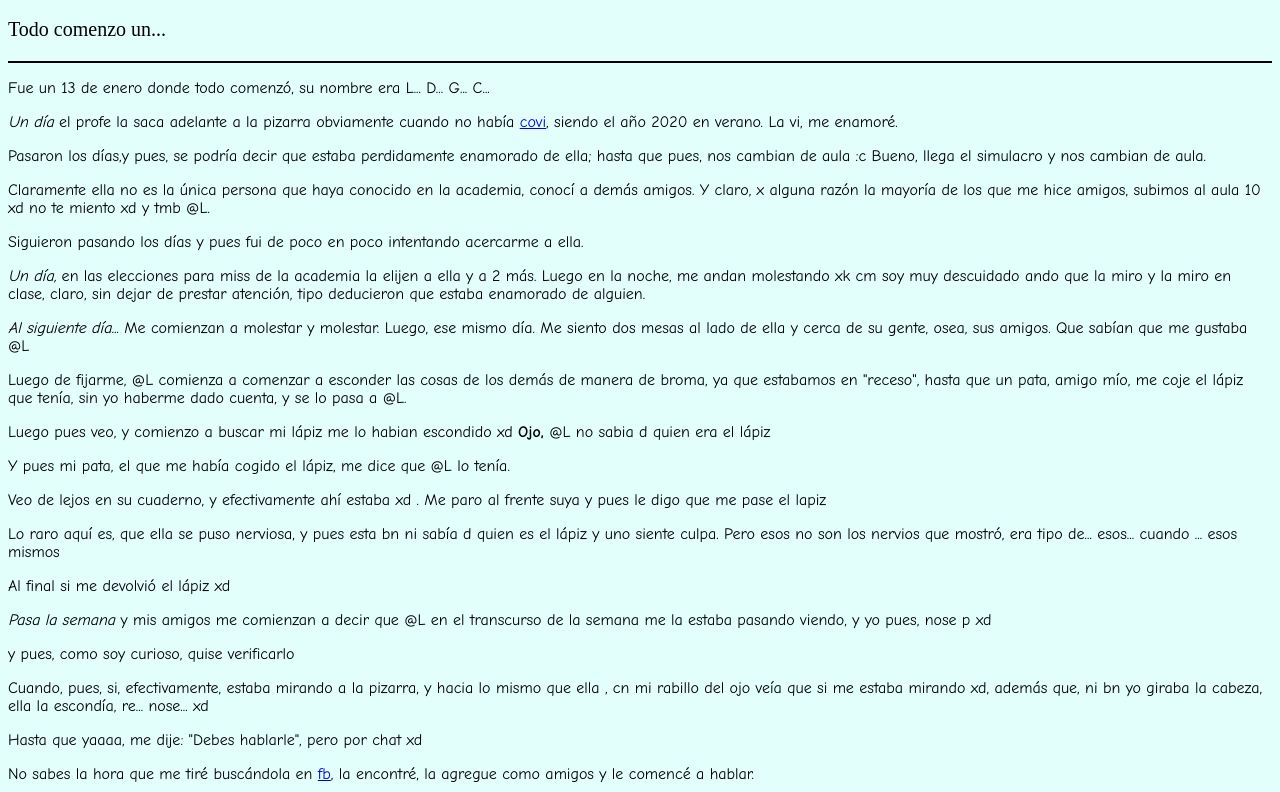
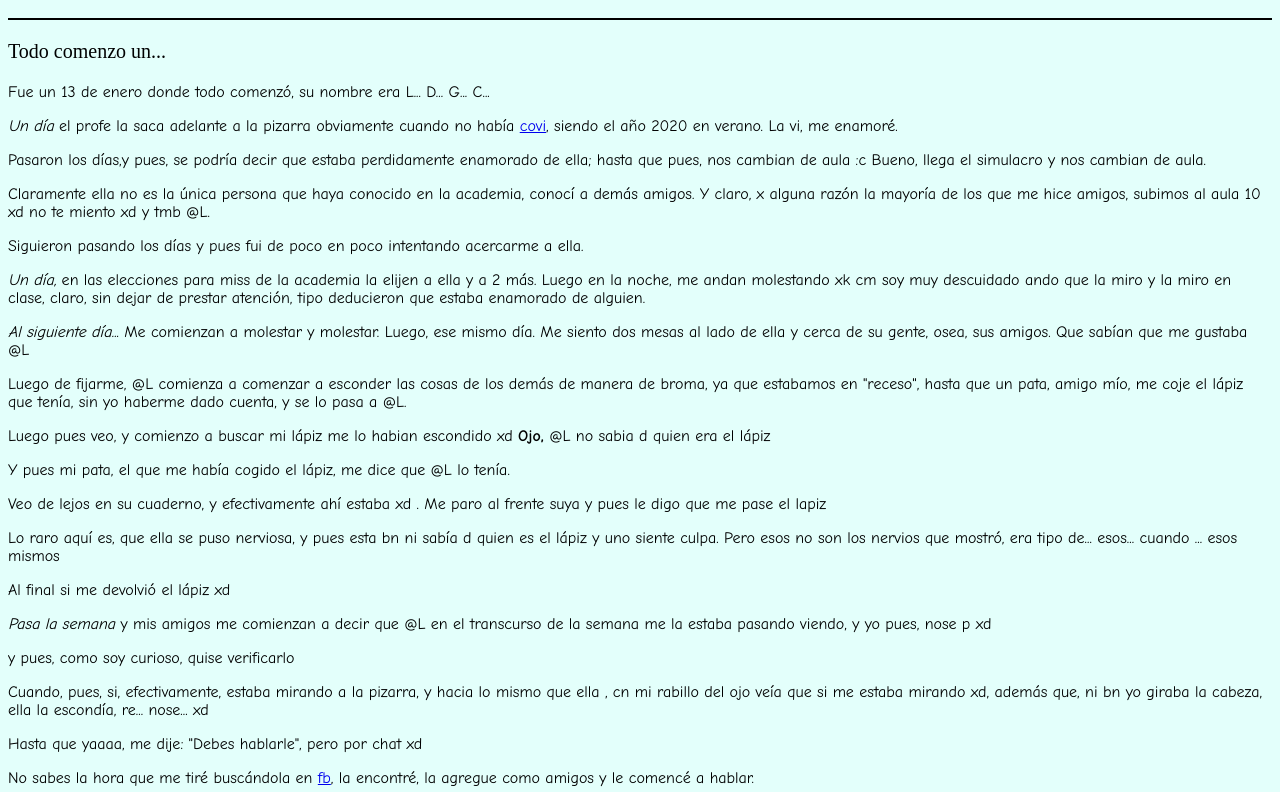
Before and after one commit to Letalandroid/L, a plain HTML site: page index.html in a window 1280 px wide. Shown: the part 133-925 px from the top of the page. Drawn offline with Linux system fonts and the light colour scheme.

Commit message:
Update index.html

```diff
--- a/index.html
+++ b/index.html
@@ -12,9 +12,9 @@
 
 	<a href="#final">Ir al final</a>
 	<center>
-		<h1 style="font: 50px algerian"><b>@L</b></h1>
+		<h1 style="font: 50px algerian"><b>@L</b></h1><hr color="#000">
 	</center>
-	<h3 style="font: 20px cooper black">Todo comenzo un...</h3><hr color="#000">
+	<h3 style="font: 20px cooper black">Todo comenzo un...</h3>
 	<div style="font-family: comic sans ms">
 	<p>Fue un 13 de enero donde todo comenzó, su nombre era L... D... G... C...</p>
 	<p><i>Un día</i> el profe la saca adelante a la pizarra obviamente cuando no había <a href="https://es.wikipedia.org/wiki/COVID-19" target="_BLANK">covi</a>, siendo el año 2020 en verano. La vi, me enamoré.</p>
```
